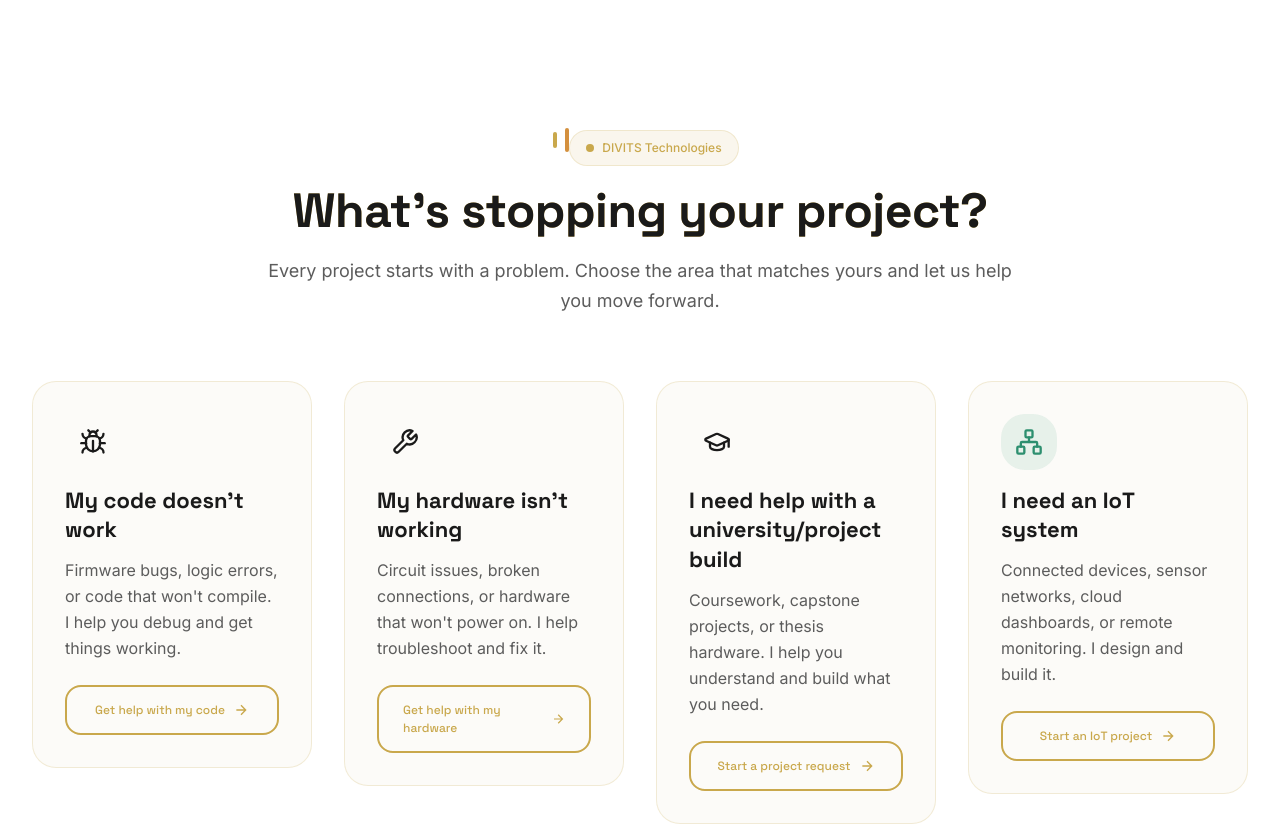
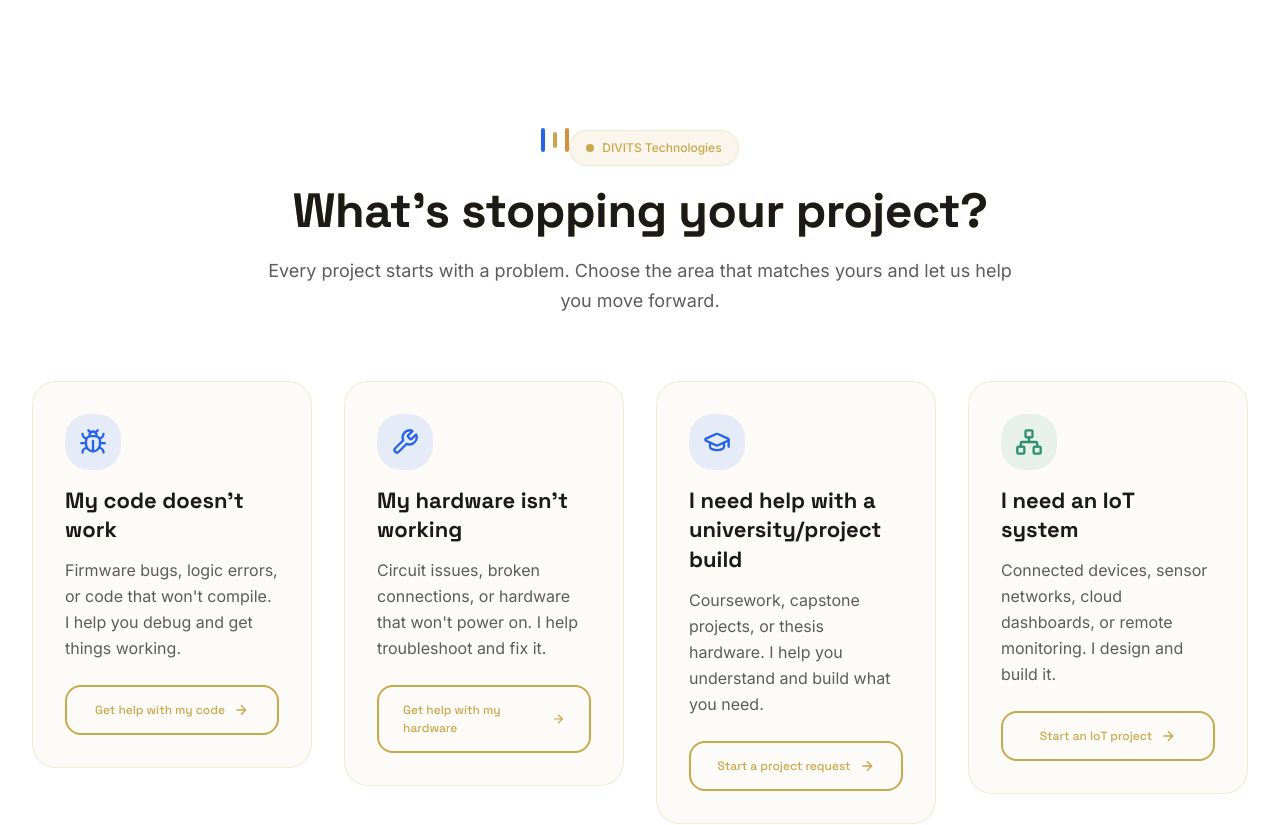
Before and after one commit to CollinsAmaechi/divits-technologies, a React (Vite) app: page / in a window 1280 px wide. Shown: the part 880-1705 px from the top of the page. Built offline with nearby package versions, Linux system fonts and the light colour scheme.

Commit message:
Add DIVITS Assist accent color

```diff
--- a/tailwind.config.js
+++ b/tailwind.config.js
@@ -16,9 +16,10 @@ export default {
           card: '#f5f2eb',              // Light cream
         },
         accent: {
-          gold: '#c9a84c',              // Muted gold (DIVITS Assist)
+          gold: '#c9a84c',              // Brand gold
           amber: '#d4a537',             // Soft gold/amber
           yellow: '#e8c547',            // Soft yellow
+          blue: '#2563eb',              // Electric blue (DIVITS Assist)
           orange: '#d4903e',            // Warm orange (DIVITS Build)
           iot: '#2d8f6f',               // Green/teal (DIVITS IoT)
           iotLight: '#34a87d',          // Lighter green/teal
```
